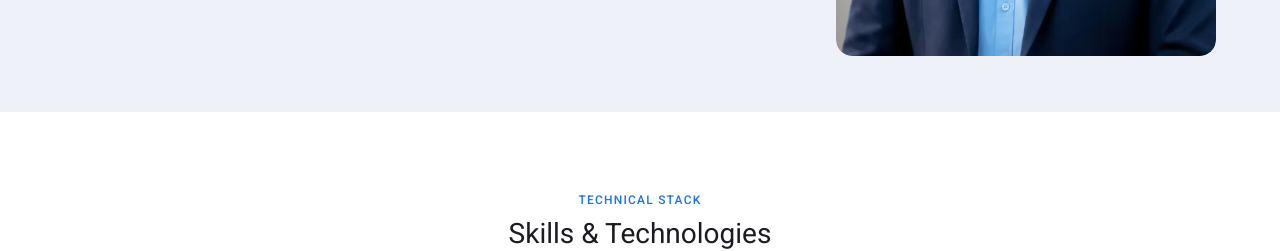
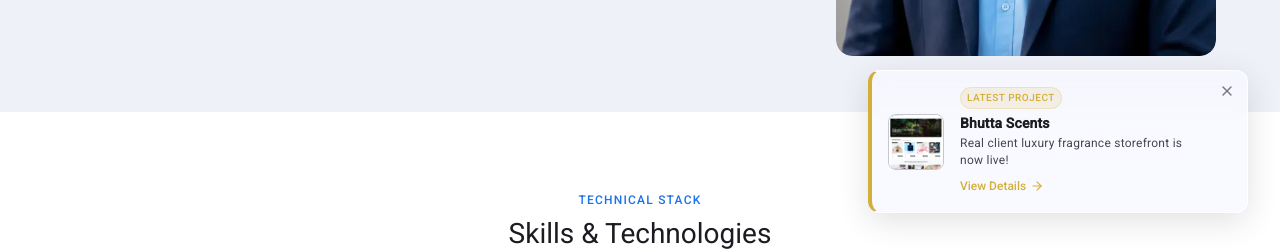
Before and after one commit to rashidkhan4067/Portfolio-, a React (Vite) app: page / in a window 1280 px wide. Shown: the part 555-806 px from the top of the page. Built offline with nearby package versions, Linux system fonts and the light colour scheme; no server answers; a web font is replaced by a local one.

Commit message:
feat: add elegant glassmorphic floating corner toast notification for latest client project

```diff
--- /dev/null
+++ b/src/components/LatestProjectToast/LatestProjectToast.jsx
@@ -0,0 +1,81 @@
+import { useState, useEffect } from 'react';
+import { Link } from 'react-router-dom';
+import { motion, AnimatePresence } from 'framer-motion';
+import { X, ArrowRight } from 'lucide-react';
+import styles from './LatestProjectToast.module.css';
+import bhuttaImageImg from '../../assets/image.png';
+
+export default function LatestProjectToast() {
+  const [isOpen, setIsOpen] = useState(false);
+
+  useEffect(() => {
+    // Check if user has already dismissed the toast in this session
+    const isDismissed = sessionStorage.getItem('bhutta_scents_toast_dismissed');
+    if (isDismissed) return;
+
+    // Show toast after a short delay
+    const timer = setTimeout(() => {
+      setIsOpen(true);
+    }, 2000);
+
+    return () => clearTimeout(timer);
+  }, []);
+
+  const handleDismiss = () => {
+    setIsOpen(false);
+    sessionStorage.setItem('bhutta_scents_toast_dismissed', 'true');
+  };
+
+  return (
+    <AnimatePresence>
+      {isOpen && (
+        <motion.div
+          className={styles.toastContainer}
+          initial={{ opacity: 0, y: 50, scale: 0.95 }}
+          animate={{ opacity: 1, y: 0, scale: 1 }}
+          exit={{ opacity: 0, y: 20, scale: 0.95 }}
+          transition={{ duration: 0.4, ease: [0.22, 1, 0.36, 1] }}
+        >
+          {/* Thumbnail */}
+          <div className={styles.thumbnailContainer}>
+            <img
+              src={bhuttaImageImg}
+              alt="Bhutta Scents Preview"
+              className={styles.thumbnail}
+            />
+          </div>
+
+          {/* Content */}
+          <div className={styles.content}>
+            <div className={styles.titleMeta}>
+              <span className={styles.pill}>Latest Project</span>
+            </div>
+            <h4 className={styles.title}>Bhutta Scents</h4>
+            <p className={styles.desc}>
+              Real client luxury fragrance storefront is now live!
+            </p>
+            <div className={styles.actions}>
+              <Link
+                to="/projects#bhuttascents"
+                className={styles.viewBtn}
+                onClick={handleDismiss}
+              >
+                <span>View Details</span>
+                <ArrowRight size={14} aria-hidden="true" />
+              </Link>
+            </div>
+          </div>
+
+          {/* Dismiss Button */}
+          <button
+            onClick={handleDismiss}
+            className={styles.dismissBtn}
+            aria-label="Dismiss notification"
+          >
+            <X size={16} aria-hidden="true" />
+          </button>
+        </motion.div>
+      )}
+    </AnimatePresence>
+  );
+}
--- /dev/null
+++ b/src/components/LatestProjectToast/LatestProjectToast.module.css
@@ -0,0 +1,130 @@
+.toastContainer {
+  position: fixed;
+  bottom: 2rem;
+  right: 2rem;
+  z-index: var(--z-toast, 400);
+  display: flex;
+  align-items: center;
+  gap: 1rem;
+  width: 380px;
+  max-width: calc(100vw - 4rem);
+  padding: 1rem;
+  background-color: var(--bg-glass);
+  backdrop-filter: blur(12px);
+  -webkit-backdrop-filter: blur(12px);
+  border: 1px solid var(--bg-glass-border);
+  border-left: 4px solid #D4AF37; /* Luxury Gold accent */
+  border-radius: var(--radius-md);
+  box-shadow: 0 8px 32px 0 rgba(0, 0, 0, 0.12);
+  pointer-events: auto;
+}
+
+.thumbnailContainer {
+  flex-shrink: 0;
+  width: 56px;
+  height: 56px;
+  border-radius: var(--radius-sm);
+  overflow: hidden;
+  border: 1px solid var(--border-subtle);
+  background-color: var(--bg-tertiary);
+}
+
+.thumbnail {
+  width: 100%;
+  height: 100%;
+  object-fit: cover;
+  object-position: center;
+}
+
+.content {
+  flex-grow: 1;
+  padding-right: 1.5rem;
+}
+
+.titleMeta {
+  display: flex;
+  align-items: center;
+  gap: 0.5rem;
+  margin-bottom: 0.125rem;
+}
+
+.pill {
+  font-family: var(--font-sans);
+  font-size: 10px;
+  font-weight: 500;
+  text-transform: uppercase;
+  letter-spacing: 0.5px;
+  padding: 2px 6px;
+  border-radius: var(--radius-full);
+  background-color: rgba(212, 175, 55, 0.12);
+  color: #D4AF37;
+  border: 1px solid rgba(212, 175, 55, 0.2);
+}
+
+.title {
+  font-family: var(--font-sans);
+  font-size: 14px;
+  font-weight: 600;
+  color: var(--text-primary);
+  margin: 0;
+}
+
+.desc {
+  font-family: var(--font-sans);
+  font-size: 12px;
+  color: var(--text-secondary);
+  margin: 0 0 0.5rem 0;
+  line-height: 1.4;
+}
+
+.actions {
+  display: flex;
+  gap: 0.75rem;
+}
+
+.viewBtn {
+  font-family: var(--font-sans);
+  font-size: 12px;
+  font-weight: 500;
+  color: #D4AF37;
+  text-decoration: none;
+  display: flex;
+  align-items: center;
+  gap: 0.25rem;
+  transition: opacity var(--transition-fast);
+}
+
+.viewBtn:hover {
+  opacity: 0.8;
+}
+
+.dismissBtn {
+  position: absolute;
+  top: 0.5rem;
+  right: 0.5rem;
+  background: none;
+  border: none;
+  color: var(--text-tertiary);
+  cursor: pointer;
+  padding: 4px;
+  border-radius: var(--radius-full);
+  display: flex;
+  align-items: center;
+  justify-content: center;
+  transition: color var(--transition-fast), background-color var(--transition-fast);
+}
+
+.dismissBtn:hover {
+  color: var(--text-primary);
+  background-color: var(--bg-secondary);
+}
+
+/* Slide in/out Animations using Framer Motion classes or fallback */
+@media (max-width: 640px) {
+  .toastContainer {
+    bottom: 1.5rem;
+    right: 1rem;
+    left: 1rem;
+    max-width: calc(100vw - 2rem);
+  }
+}
--- a/src/layouts/MainLayout/MainLayout.jsx
+++ b/src/layouts/MainLayout/MainLayout.jsx
@@ -5,6 +5,7 @@ import Navbar from '../Navbar/Navbar';
 import Footer from '../Footer/Footer';
 
 import PageLoader from '../../components/PageLoader';
+import LatestProjectToast from '../../components/LatestProjectToast/LatestProjectToast';
 import styles from './MainLayout.module.css';
 
 const pageVariants = {
@@ -48,6 +49,7 @@ export default function MainLayout({ children }) {
         </Suspense>
       </main>
       <Footer />
+      <LatestProjectToast />
     </div>
   );
 }
```
Also changed, not shown: public/og-preview copy.png (added).
